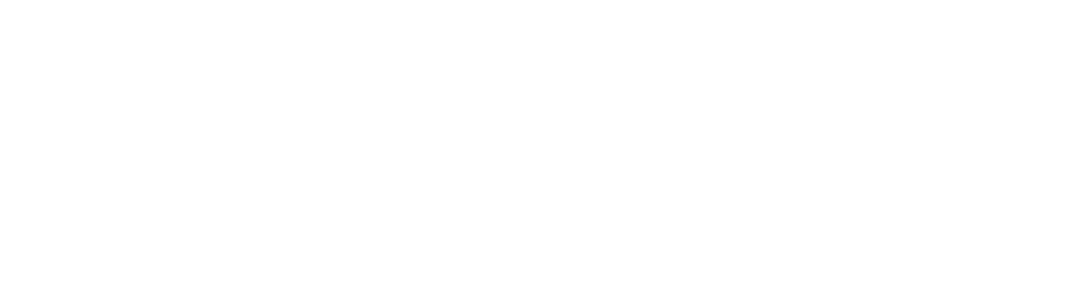
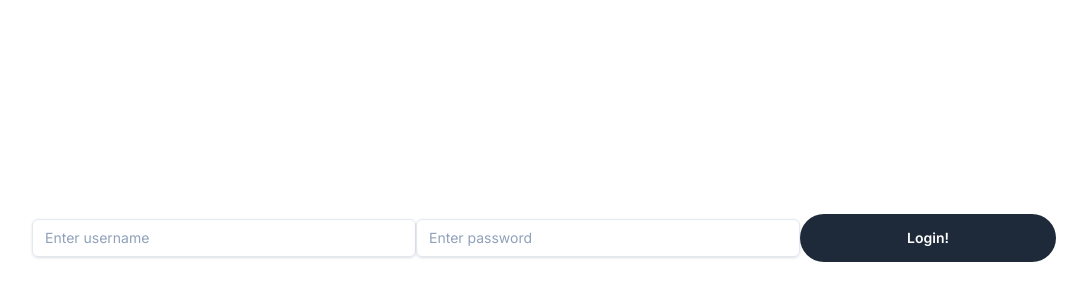
Before and after one commit to ava-xmas/taskman, a React (Vite) app in the folder frontend/: page /login in a window 1280 px wide. Before the commit this address had no page. Shown: the part 162-462 px from the top of the page, without its empty margins (96-1183 px from the left). Built offline with nearby package versions, Linux system fonts and the light colour scheme.

Commit message:
connecting

```diff
--- a/frontend/package.json
+++ b/frontend/package.json
@@ -14,6 +14,7 @@
     "@headlessui/react": "^2.2.2",
     "@heroicons/react": "^2.2.0",
     "@tailwindcss/vite": "^4.1.4",
+    "axios": "^1.9.0",
     "flowbite-react": "^0.11.7",
     "react": "^19.0.0",
     "react-dom": "^19.0.0",
--- a/frontend/src/App.jsx
+++ b/frontend/src/App.jsx
@@ -8,6 +8,9 @@ import clsx from 'clsx'
 import Layout from './pages/Layout.jsx'
 import LandingPage from './pages/LandingPage.jsx'
 import Dashboard from './pages/Dashboard.jsx'
+import LoginPage from './pages/login.jsx'
+import { SignupPage } from './pages/signup.jsx'
+
 // routing
 import { BrowserRouter, Routes, Route } from 'react-router-dom';
 
@@ -20,6 +23,8 @@ function App() {
         {/* route paths combine with the parent */}
         <Route path='/' element={<Layout><LandingPage /></Layout>} />
         <Route path='/dashboard' element={<Layout><Dashboard /></Layout>} />
+        <Route path='/login' element={<LoginPage />} />
+        <Route path='/signup' element={<SignupPage />} />
       </Routes>
     </BrowserRouter>
   )
--- /dev/null
+++ b/frontend/src/pages/login.jsx
@@ -0,0 +1,22 @@
+import ButtonComponent from "../components/Button.jsx";
+function classNames(...classes) {
+    return classes.filter(Boolean).join(' ')
+}
+
+function LoginPage(){
+    return (
+        <>
+            <div className="flex items-center justify-center h-screen">
+                <div className="w-full max-w-sm min-w-[200px]">
+                <input type="text" className="w-full bg-transparent placeholder:text-slate-400 text-slate-700 text-sm border border-slate-200 rounded-md px-3 py-2 transition duration-300 ease focus:outline-none focus:border-slate-400 hover:border-slate-300 shadow-sm focus:shadow" placeholder="Enter username"/>
+                </div>
+                <div className="w-full max-w-sm min-w-[200px]">
+                <input type="password" className="w-full bg-transparent placeholder:text-slate-400 text-slate-700 text-sm border border-slate-200 rounded-md px-3 py-2 transition duration-300 ease focus:outline-none focus:border-slate-400 hover:border-slate-300 shadow-sm focus:shadow" placeholder="Enter password"/>
+                </div>
+                <ButtonComponent buttonText="Login!"></ButtonComponent>
+            </div>
+
+        </>
+    )
+}
+export default LoginPage
--- /dev/null
+++ b/frontend/src/pages/signup.jsx
@@ -0,0 +1,39 @@
+import ButtonComponent from "../components/Button.jsx";
+function classNames(...classes) {
+    return classes.filter(Boolean).join(' ')
+}
+
+export function SignupPage(){
+    return (
+        <>
+            <div className="flex items-center justify-center h-screen">
+                <form>
+                <div class="w-full max-w-sm min-w-[200px]">
+                <input type="text" name="username" class="w-full bg-transparent placeholder:text-slate-400 text-slate-700 text-sm border border-slate-200 rounded-md px-3 py-2 transition duration-300 ease focus:outline-none focus:border-slate-400 hover:border-slate-300 shadow-sm focus:shadow" placeholder="Enter username"/>
+                </div>
+                <div class="w-full max-w-sm min-w-[200px]">
+                <input type="password" name="password" class="w-full bg-transparent placeholder:text-slate-400 text-slate-700 text-sm border border-slate-200 rounded-md px-3 py-2 transition duration-300 ease focus:outline-none focus:border-slate-400 hover:border-slate-300 shadow-sm focus:shadow" placeholder="Enter password"/>
+                </div>
+                </form>
+                <ButtonComponent buttonText="SignUp!"></ButtonComponent>
+            </div>
+        </>
+    )
+}
+export function PostCred() {
+    const postdatalink = "http://127.0.0.1:8000/"
+    const handleSubmit = async (event) => {
+        event.preventDefault();
+        const username = event.target.username.value;
+        const password = event.target.password.value;
+        const formData = {'username': username, 'password': password}
+        try {
+          const response = await axios.post(postdatalink,
+            formData
+          );
+          console.log(response.data);
+        } catch (error) {
+          console.error("Error posting data:", error);
+        }
+    };
+}
--- a/package.json
+++ b/package.json
@@ -1,5 +1,6 @@
 {
   "dependencies": {
+    "axios": "^1.9.0",
     "node": "^22.15.0"
   }
 }
```
Also changed, not shown: 2 other files (tests, documents, lock files or other folders).
